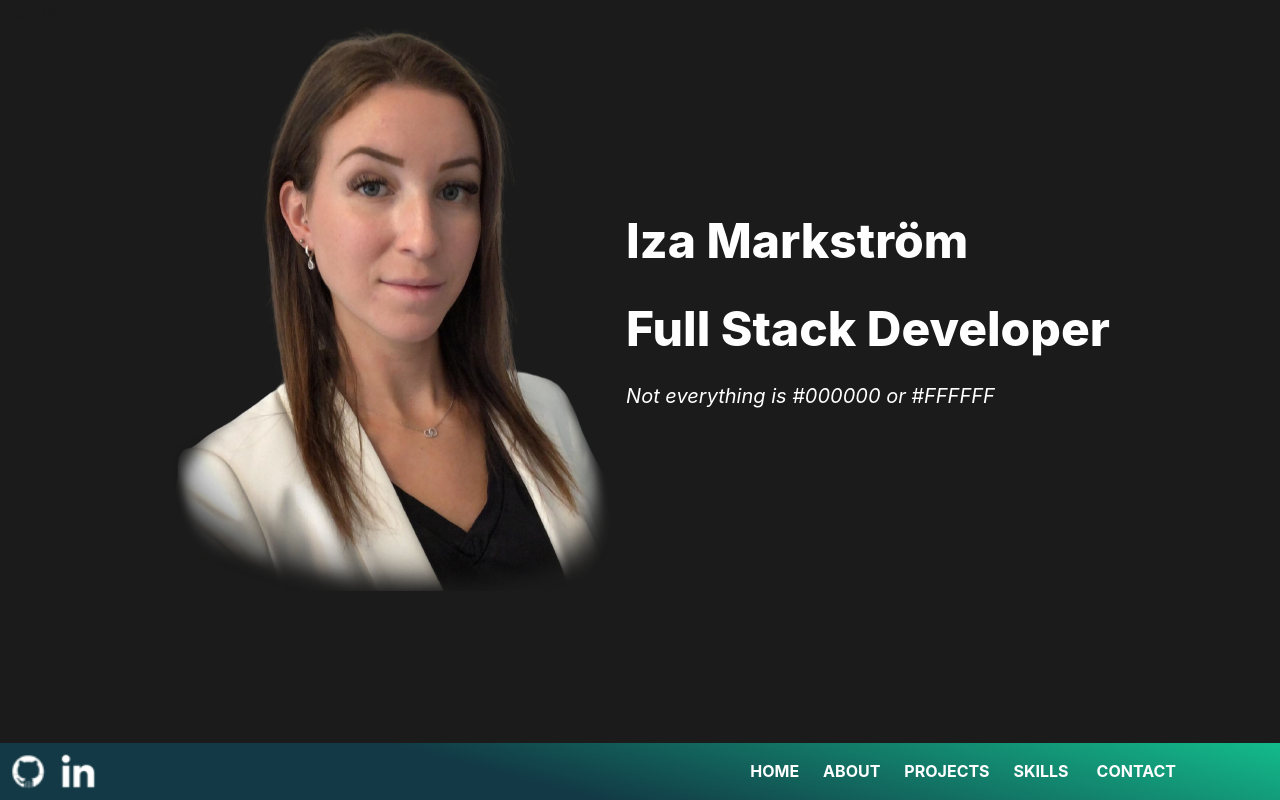
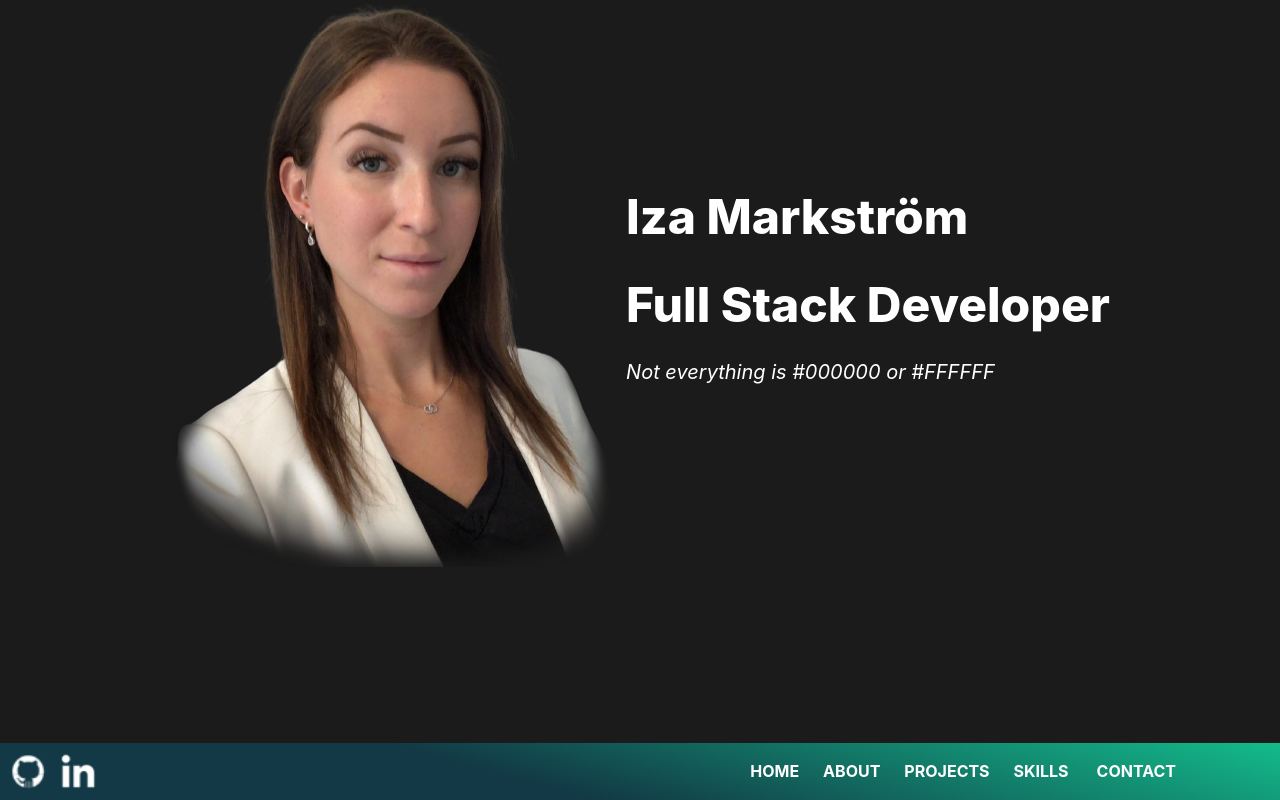
Before and after one commit to IzaMarkstrom/iza-portfolio-website, a Next.js app: page / in a window 1280 px wide. Shown: the top 800 px of the page. Built offline with nearby package versions, Linux system fonts and the light colour scheme.

Commit message:
Removed welcome text

```diff
--- a/components/Main.jsx
+++ b/components/Main.jsx
@@ -5,8 +5,6 @@ function Main() {
     const [isMobile] = useMediaQuery("(max-width: 768px)");
 
     return (
-        <>
-            <Text color='rgb(27, 27, 27)'>Welcome</Text>
         <Flex justifyContent='center' h='100vh' id='home' w='100%'>
             <Stack
                 spacing={4}
@@ -99,7 +97,6 @@ function Main() {
                 )}
             </Stack>
         </Flex>
-        </>
     );
 };
 
```
